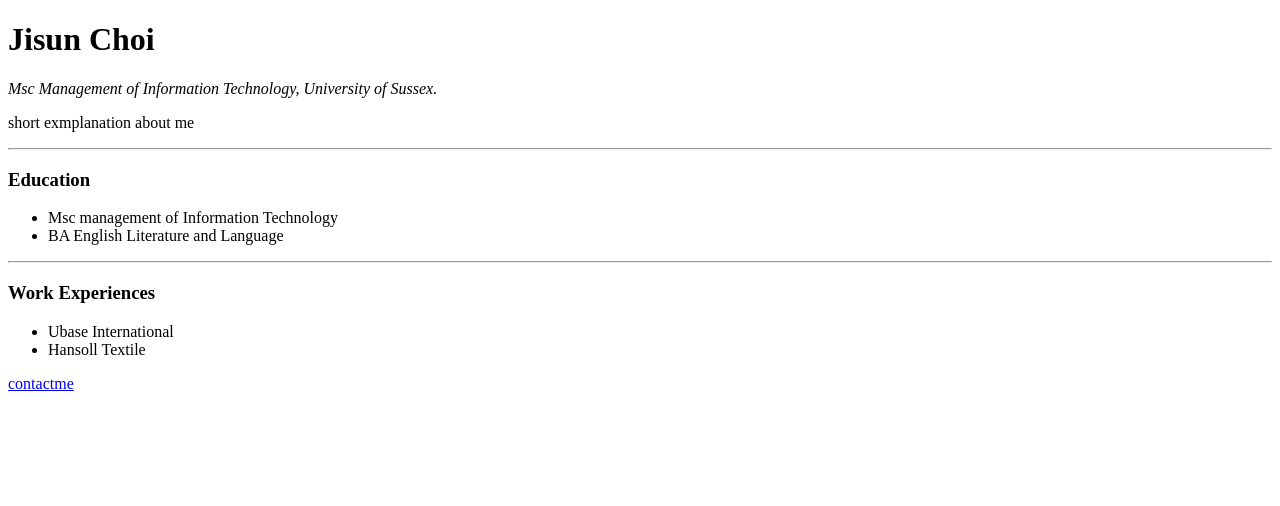
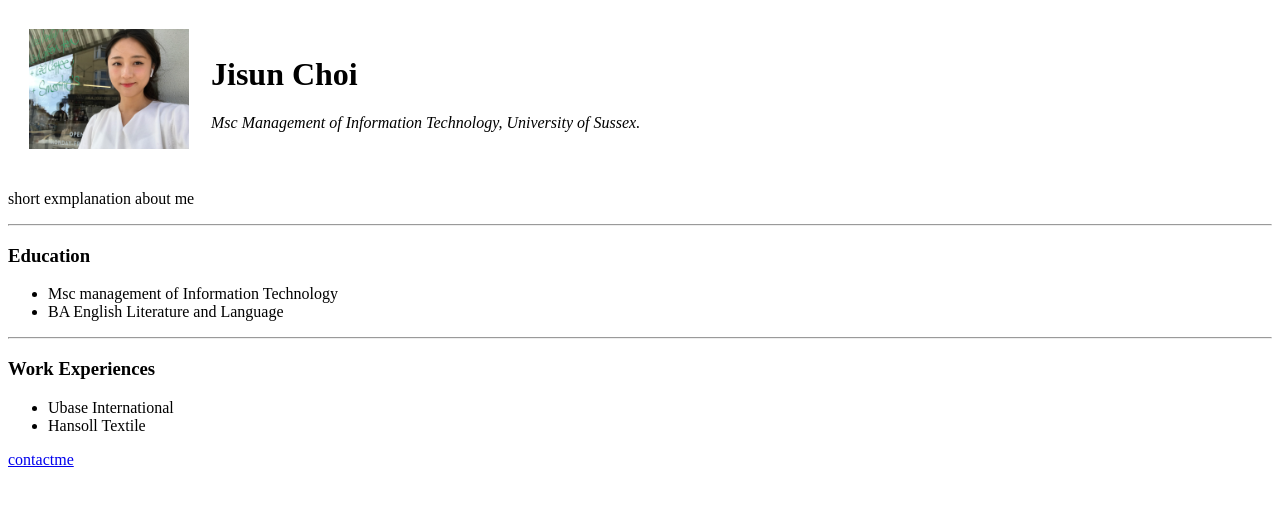
Before and after one commit to jisun-choi/CV, a plain HTML site: page index.html in a window 1280 px wide. Drawn offline with Linux system fonts and the light colour scheme.

Commit message:
Add image / table to the index file

```diff
--- a/index.html
+++ b/index.html
@@ -6,8 +6,17 @@
 </head>
 
 <body>
-  <h1>Jisun Choi</h1>
-  <p><em>Msc Management of Information Technology, University of Sussex.</em></p>
+  <table cellspacing="20">
+    <tr>
+      <td>
+        <img src="jisun.jpeg" alt="jisunchoi" width="160"height="120">
+      </td>
+      <td>
+        <h1>Jisun Choi</h1>
+      <p><em>Msc Management of Information Technology, University of Sussex.</em></p>
+      </td>
+    </tr>
+  </table>
   <p>short exmplanation about me</p>
   <hr>
   <h3>Education</h3>
```
Also changed, not shown: jisun.jpeg (added).
